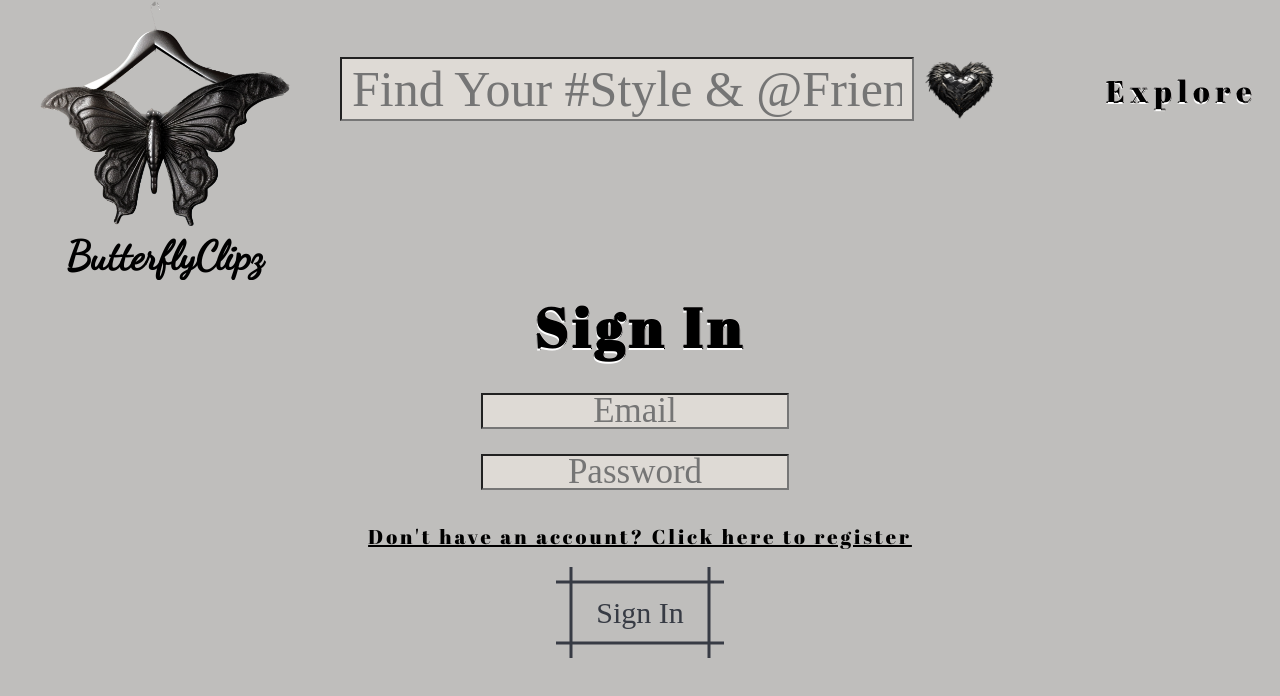
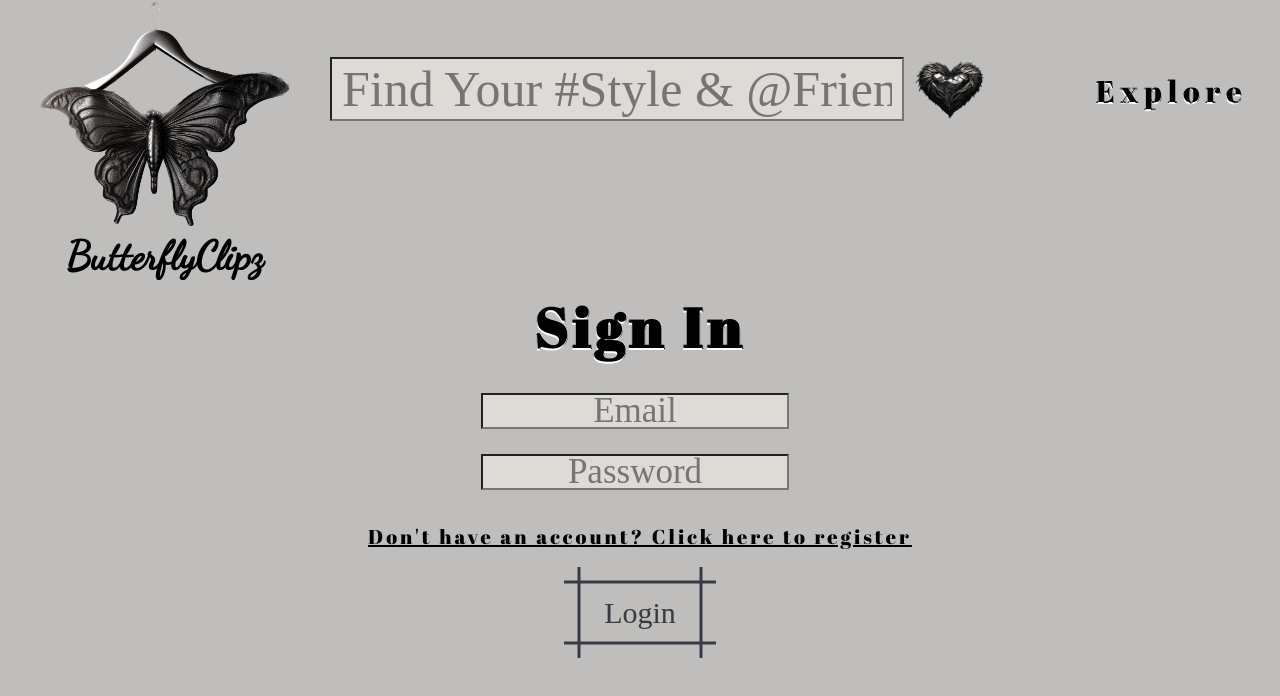
Before and after one commit to rin-11/Clipz-Frontend, a React (Create React App) app: page /auth in a window 1280 px wide. Shown: the top 696 px of the page. Built offline with nearby package versions, Linux system fonts and the light colour scheme; no server answers; a web font is replaced by a local one.

Commit message:
user register/login is working in MongoDB and consoling the usr data but not storing locally. Moving on for now....

```diff
--- a/src/App.js
+++ b/src/App.js
@@ -24,7 +24,7 @@ function App() {
         <Route path="/explore"
         element={user ? <Explore />: <Navigate to="../auth"/>}
         />
-        <Route path="/auth" element={user ? <Navigate to="../explore" />:<UserAuth />} />
+        <Route path="/auth" element={user ? <Navigate to="/explore" />:<UserAuth />} />
         <Route path="/search" element={<SearchBar />} />
       </Routes>
     </div>
--- a/src/actions/AuthAction.js
+++ b/src/actions/AuthAction.js
@@ -3,7 +3,7 @@ import * as AuthApi from '../api/AuthRequest'
 // Contain Redux actions related to authentication (loginUser & registerUser)
 // Actions make API calls & dispatch actions to the Redux store with a payload containing the userData
 
-export const loginUser = (formData) => async(dispatch) => {
+export const loginUser = (formData, navigate) => async(dispatch) => {
     dispatch({type: "AUTH_START"})
     try{
         const {userData} = await AuthApi.loginUser(formData)
@@ -13,11 +13,11 @@ export const loginUser = (formData) => async(dispatch) => {
     catch (error) {
         console.log(error)
         dispatch({type: "AUTH_FAILURE"})
-        console.log("Log In Unsuccessful");
+        console.log("Log In Error");
     }
 }
 
-export const registerUser = (formData) => async(dispatch) => {
+export const registerUser = (formData, navigate) => async(dispatch) => {
     dispatch({type: "AUTH_START"})
     try{
         const {userData} = await AuthApi.registerUser(formData)
@@ -27,6 +27,6 @@ export const registerUser = (formData) => async(dispatch) => {
     catch (error) {
         console.log(error)
         dispatch({type: "AUTH_FAILURE"})
-        console.log("Register User Unsuccessful");
+        console.log("Register Error");
     }
 }
--- a/src/components/Header/Header.css
+++ b/src/components/Header/Header.css
@@ -7,7 +7,7 @@
 }
 
 .Logo {
-  margin-right: 10px;
+  right: 10px;
 }
 
 .SearchBar {
--- a/src/pages/Auth/Auth.jsx
+++ b/src/pages/Auth/Auth.jsx
@@ -16,6 +16,7 @@ const UserAuth = () => {
     const initialState = {
         email:"", username:"",  password:"", confirmpassword:""
     };
+    const loading = useSelector((state) => state.authData.loading);
     const navigate = useNavigate();
     // dipatch actions from Redux
     const dispatch = useDispatch();
@@ -140,10 +141,9 @@ const UserAuth = () => {
         </div>
 
         {/* if register is true button says "Sign Up" else says "Log In"*/}
-        <button className="register-signup-btn" type="submit"  >
-          {register ? "Register": "Sign In"}
+        <button className="register-signup-btn" type="submit" disabled={loading}>
+              {loading ? "Loading" : register ? "SignUp" : "Login"}
           </button>
-
       </form>
     </div>
     </div>
--- a/src/reducers/AuthReducer.js
+++ b/src/reducers/AuthReducer.js
@@ -3,9 +3,9 @@ const authReducer = (state = { authData: null, loading: false, error: false, upd
     case "AUTH_START":
       return {...state, loading: true, error: false };
     case "AUTH_SUCCESS":
-      localStorage.setItem("profile", JSON.stringify({...action?.data}));
+      localStorage.setItem("profile", JSON.stringify({...action.userData}));
 
-      return {...state,  authData: action.data, loading: false, error: false };
+      return {...state,  authData: action.userData, loading: false, error: false };
 
     case "AUTH_FAIL":
       return {...state, loading: false, error: true };
@@ -13,8 +13,8 @@ const authReducer = (state = { authData: null, loading: false, error: false, upd
     case "UPDATING_START":
       return {...state, updateLoading: true , error: false}
     case "UPDATING_SUCCESS":
-      localStorage.setItem("profile", JSON.stringify({...action?.data}));
-      return {...state, authData: action.data, updateLoading: false, error: false}
+      localStorage.setItem("profile", JSON.stringify({...action.userData}));
+      return {...state, authData: action.userData, updateLoading: false, error: false}
 
     case "UPDATING_FAIL":
       return {...state, updateLoading: true, error: true}
@@ -27,10 +27,10 @@ const authReducer = (state = { authData: null, loading: false, error: false, upd
 
 
     case "FOLLOW_USER":
-      return {...state, authData: {...state.authData, user: {...state.authData.user, following: [...state.authData.user.following, action.data]} }}
+      return {...state, authData: {...state.authData, user: {...state.authData.user, following: [...state.authData.user.following, action.userData]} }}
 
     case "UNFOLLOW_USER":
-      return {...state, authData: {...state.authData, user: {...state.authData.user, following: [...state.authData.user.following.filter((personId)=>personId!==action.data)]} }}
+      return {...state, authData: {...state.authData, user: {...state.authData.user, following: [...state.authData.user.following.filter((personId)=>personId!==action.userData)]} }}
 
       default:
       return state;
```
